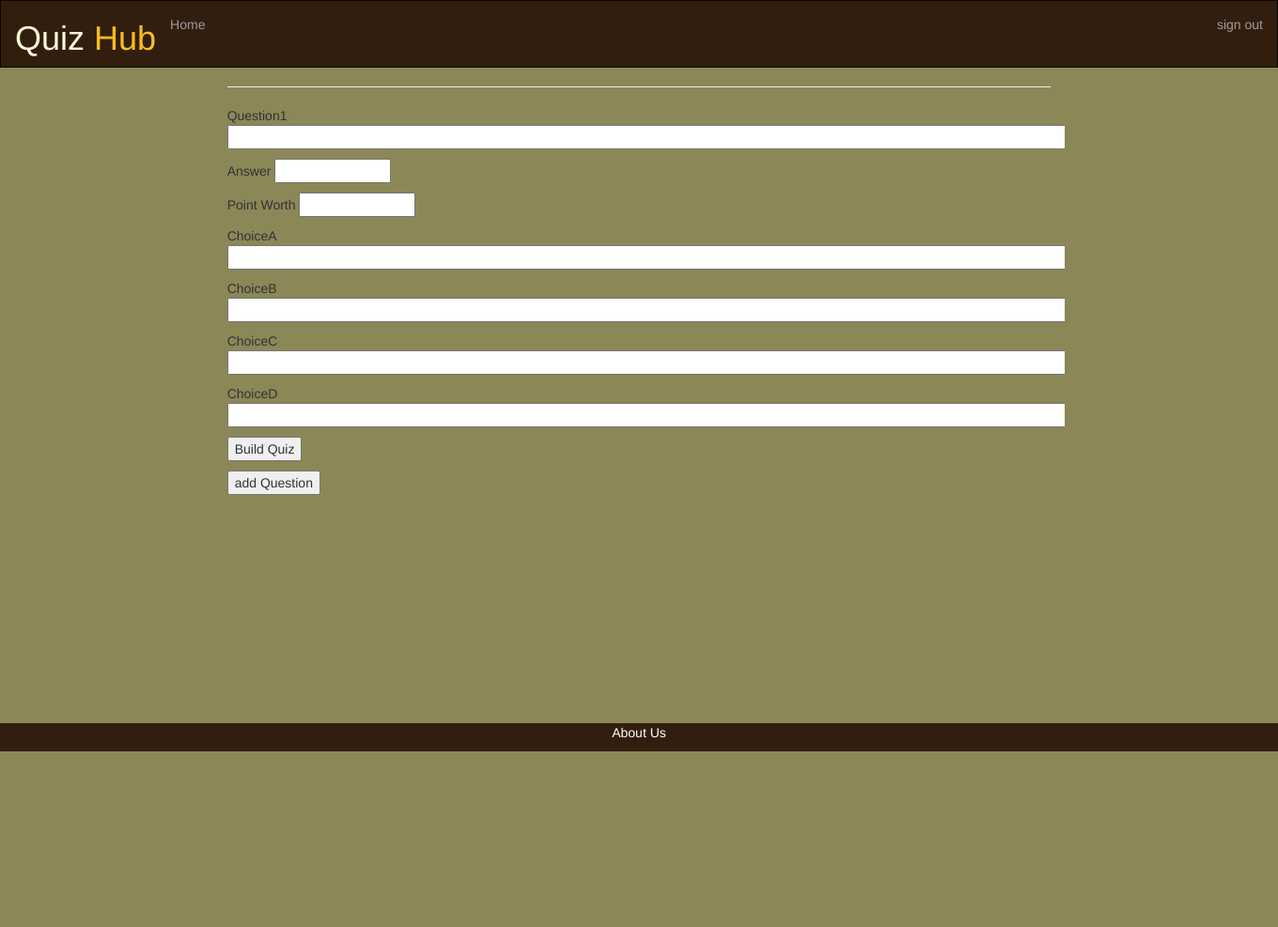
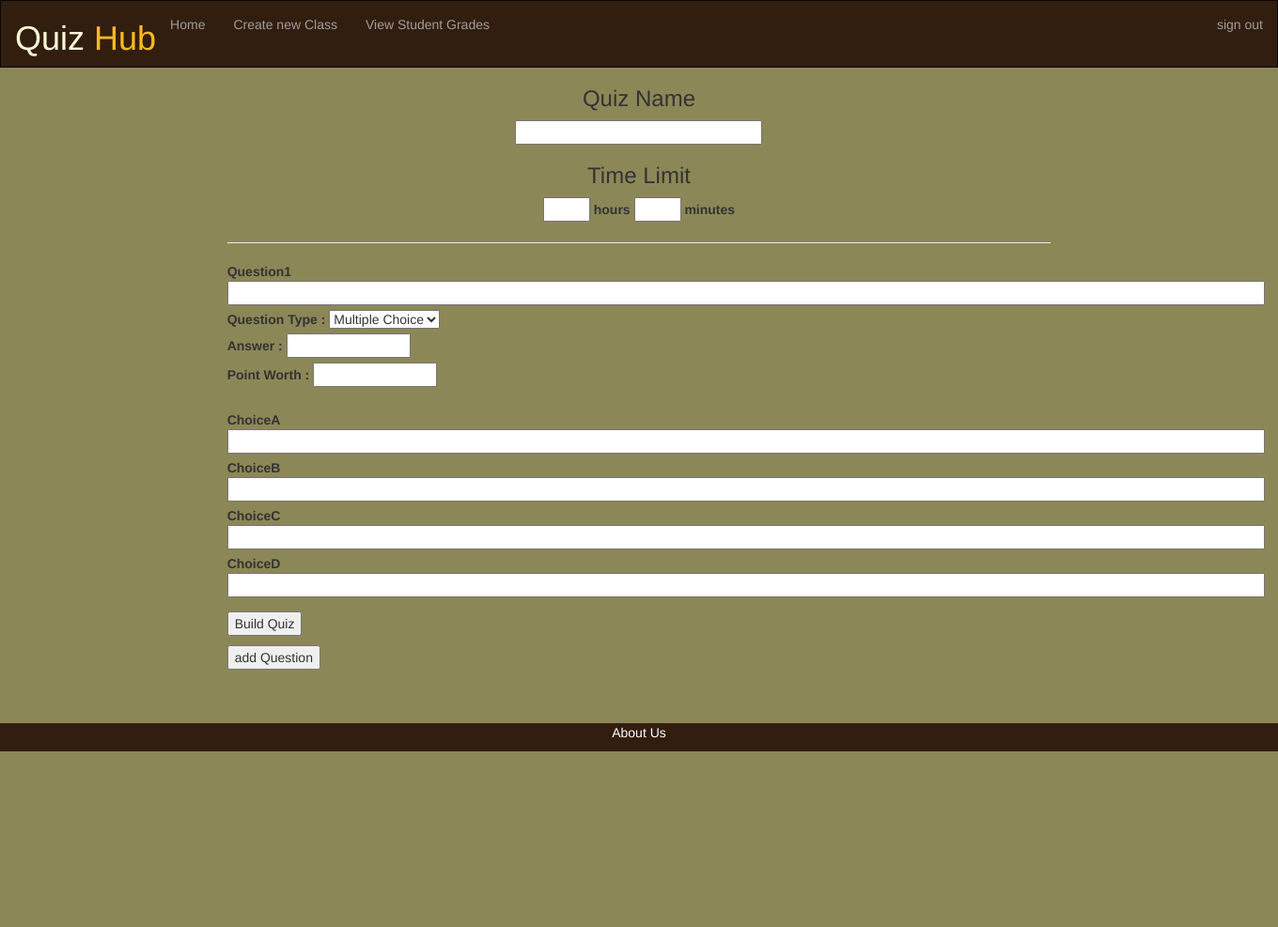
Before and after one commit to xlab-classes/cse442-spring2022-team-unpaid-workers, a Flask app: page /buildQuiz in a window 1360 px wide. Shown: the whole page at 94% size. After the commit the page ends 800 px from the top, so only its background shows below. Run offline with Flask 2, Linux system fonts and the light colour scheme; some libraries are stand-ins or nearby versions.

Commit message:
Update teacher_or_studentquiz.html

```diff
--- a/templates/teacher_or_studentquiz.html
+++ b/templates/teacher_or_studentquiz.html
@@ -16,13 +16,14 @@
         }
 
         /* Set height of the grid so .sidenav can be 100% (adjust as needed) */
-        .row.content {height: 450px}
+        .row.content {height: 50px}
 
         /* Set gray background color and 100% height */
         .sidenav {
             padding-top: 20px;
             background-color: #8C8757;
             height: 100%;
+
         }
 
         /* Set black background color, white text and some padding */
@@ -37,7 +38,7 @@
         }
 
         /* On small screens, set height to 'auto' for sidenav and grid */
-        @media screen and (max-width: 767px) {
+        @media screen and (max-width: 746px) {
             .sidenav {
                 height: auto;
                 padding: 15px;
@@ -73,9 +74,31 @@
         #txt{
             resize: none;
         }
+        .centerbox{
+            text-align:center;
+            font-size:30px
+        }
+        <style>
+        /* Set height of the grid so .sidenav can be 100% (adjust as needed) */
+        input.button, input.submit {
+            border: 1px outset blue;
+            background-color: lightBlue;
+        }
+
+        table tr tb{
+            display: inline-block;
+            padding: 5px;
+            text-align: center;
+            border: solid 1px;
+            margin: 1px;
+
+            height: 3em;
+            vertical-align: top;s
+        }
+</style>
 
 
-    </style>
+
 </head>
 <body>
 
@@ -89,8 +112,9 @@
         <div id="myNavbar">
             <ul class="nav navbar-nav">
 
-                <li> <a href="#"><p> Home</p> </a>   </li> <!--replace # to another url -->
-                <li><a href="#" ><p> {% print(s) %}</p></a></li> <!--replace # to another url -->
+                <li> <a href=" "><p> Home</p > </a >   </li>    <!--replace # to another url -->
+                <li><a href="#" ><p> Create new Class</p ></a > </li>   <!--replace # to another url -->
+                <li><a href="#" ><p> View Student Grades</p ></a > </li>   <!--replace # to another url -->
             </ul>
             <ul class="nav navbar-nav navbar-right">
                 <li><a href="#">sign out</a></li>
@@ -102,30 +126,52 @@
 
 <div class="container-fluid text-center">
     <div class="row content">
-        <div class="col-sm-2 sidenav">
-        </div>
+        <div class="col-sm-2 sidenav"></div>
         <div class="col-sm-8 text-left">
 
-            <hr>
-            <form action="/buildQuiz" method="POST">
-                <p>Question1 <input type = "text" name = "Question_1" size="120"/></p>
-                <p>Answer <input type = "text" name = "Answer_1" size="12"/></p>
-                <p>Point Worth <input type = "text" name = "Point_1" size="12"/></p>
-                <p>ChoiceA <input type = "text" name = "Choice_A_1" size="120" /></p>
-                <p>ChoiceB <input type = "text" name = "Choice_B_1" size="120"/></p>
-                <p>ChoiceC <input type = "text" name = "Choice_C_1" size="120"/></p>
-                <p>ChoiceD <input type = "text" name = "Choice_D_1" size="120"/></p>
-                <p><input type = "submit" value = "Build Quiz" name="build quiz"/></p>
-                <p><input type="submit" value="add Question" name="add question"/></p>
+            <form action="http://localhost:9377/buildQuiz" method="POST">
+                <div style="text-align: center">
+                    <h3>Quiz Name</h3>
+                    <input type = "text" name = "Quiz_name" size="120" style="display: inline-block;width: 30%; min-width: 100px;"/>
+                    <h3>Time Limit</h3>
+                    <input type = "text" id="time_limit_hour" name = "Time_Limit" size="100" style="display: inline-block;width: 1%; min-width: 50px;"/>
+                    <label for="time_limit_hour">hours </label>
+                    <input type = "text" id="time_limit_min" name = "Time_Limit" size="100" style="display: inline-block;width: 1%; min-width: 50px;"/>
+                    <label for="time_limit_min">minutes </label>
+                </div >
 
+                <hr>
+
+
+                <label>Question1 <input type = "text" name = "Question_1" size="120"/></label >
+                <br>
+                <label for="option">Question Type :</label>
+                <select name="question_type" id="option">
+                    <option  value="Multiple_Choice">Multiple Choice</option>
+                    <option  value="Short_Answer">Short Answer</option>
+                    <option  value="True_or_False">T/F Question</option>
+                </select><br>
+                <label>Answer : <input type = "text" name = "Answer_1" size="12"/></label ><br>
+                <label>Point Worth : <input type = "text" name = "Point_1" size="12"/></label ><br>
+                <br>
+
+                <p id="question_content">
+
+                <label>ChoiceA <input type = "text" name = "Choice_A_1" size="120" /></label >
+                <label>ChoiceB <input type = "text" name = "Choice_B_1" size="120"/></label >
+                <label>ChoiceC <input type = "text" name = "Choice_C_1" size="120"/></label >
+                <label>ChoiceD <input type = "text" name = "Choice_D_1" size="120"/></label >
+                </p>
+
+
+                <p><input type = "submit" value = "Build Quiz" name="build quiz"/></p >
+                <p><input type="submit" value="add Question" name="add question"/></p >
+                <p><input value="teacher_name" name="name" hidden/></p>
 
             </form>
 
+        </div>
 
-        </div>
-        <div class="col-sm-2 sidenav">
-
-        </div>
     </div>
 </div>
 
@@ -149,11 +195,62 @@
 </body>
 
 <script>
-    let query = new URLSearchParams(window.location.search)
-    if (query.has('error')) {
-        if (query.get('error') === "username") {
-            document.querySelector('#fname-error').style.display = 'block'
+    var x = document.getElementById("option");
+    x.addEventListener("change", myFunction1);
+
+
+    function myFunction1() {
+     if (x.value == "Multiple_Choice"){
+     document.getElementById("question_content").innerHTML =
+                "<label>ChoiceA <input type = \"text\" name = \"Choice_A_1\" size=\"120\"/></label ><label>ChoiceB <input type = \"text\" name = \"Choice_B_1\" size=\"120\"/></label ><label>ChoiceC <input type = \"text\" name = \"Choice_C_1\" size=\"120\"/></label ><label>ChoiceD <input type = \"text\" name = \"Choice_D_1\" size=\"120\"/></label >" ;
+
+
+     }
+     else if (x.value == "Short_Answer"){
+     document.getElementById("question_content").innerHTML = "<div class=\"form-group\"><label for=\"comment\">Short Question_Answer:</label>" +
+                                                             "<div><input type=\"number\" id=\"row_count\">x<input type=\"number\" id=\"column_count\"> <button onclick=\"buttonClicked()\" id=\"update\" type =\"button\">update</button></div><table id=\"rubric\"></table>";
+
+     }
+     else{
+     document.getElementById("question_content").innerHTML = "<label> T/F answer:</label> <br><input type=\"radio\" id=\"T\" name=\"T\" value=\"True\"><label for=\"T\">True</label><br><input type=\"radio\" id=\"F\" name=\"F\" value=\"False\"><label for=\"F\">False</label><br>";
+
+     }
+    }
+
+
+    function buttonClicked(){
+        let table = document.querySelector("#rubric")
+        table.innerHTML = ""
+        let row_count = parseInt(document.querySelector("input#row_count").value)
+        let column_count = parseInt(document.querySelector("input#column_count").value)
+
+        console.log(row_count, column_count)
+
+
+        for(let row = 0; row < row_count; row++){
+            let row_element = document.createElement("tr")
+
+            for(let column = 0; column < column_count; column++){
+
+                let cell = document.createElement("tb")
+                cell.id = "cell-" + row + "-" + column
+
+                if (column !== 0) {
+                    cell.innerHTML = "<input id='check-" + row + "-" + column +  "' name='check-" + row + "-" + column +  "' type='checkbox'><br><input  id='input-" + row + "-" + column +  "' name='input-" + row + "-" + column +  "'/>"
+                } else {
+                    cell.innerHTML += "<textarea  id='input-" + row + "-" + column +  "' name='input-" + row + "-" + column +  "'/>"
+                }
+
+                row_element.append(cell)
+            }
+
+            table.append(row_element)
         }
     }
+
+
+
+
+
 </script>
 </html>
```
